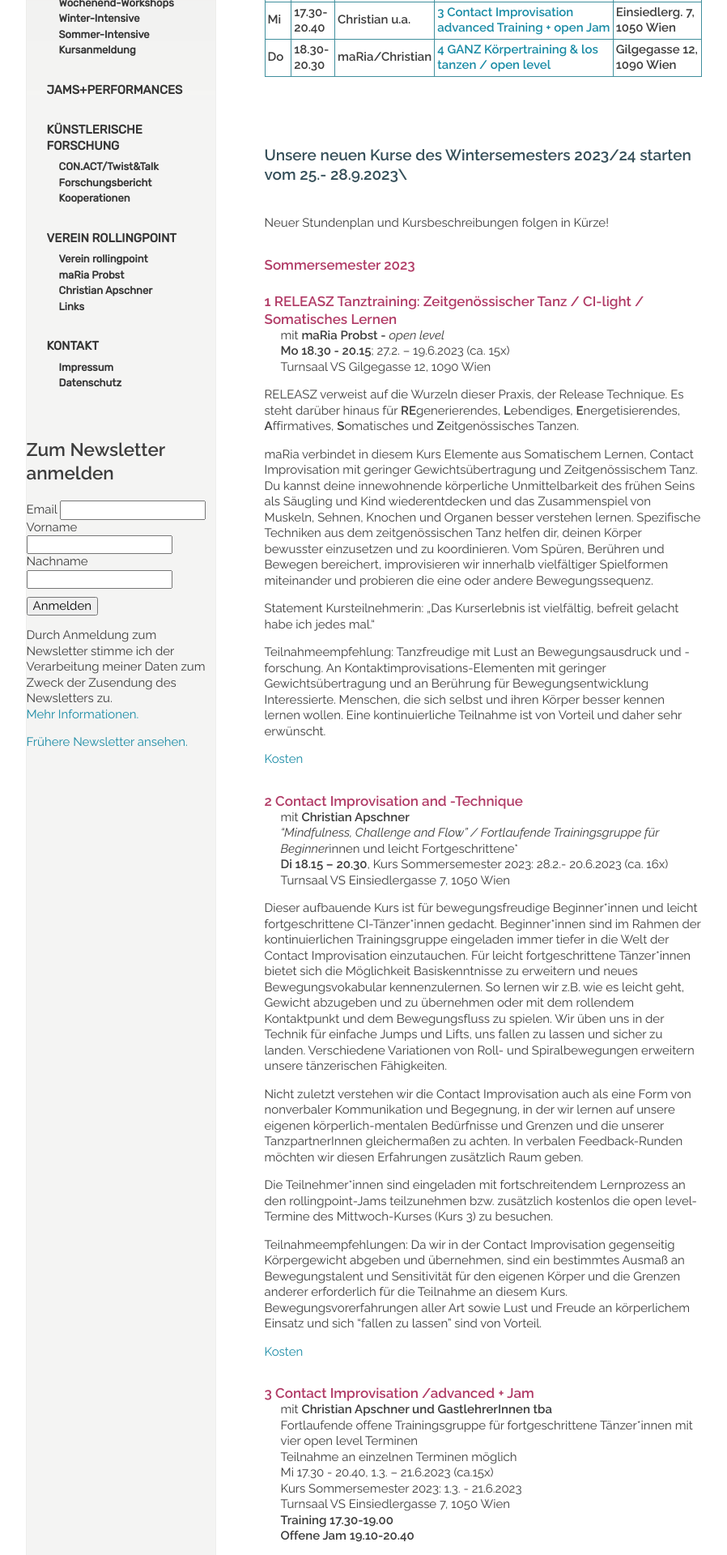
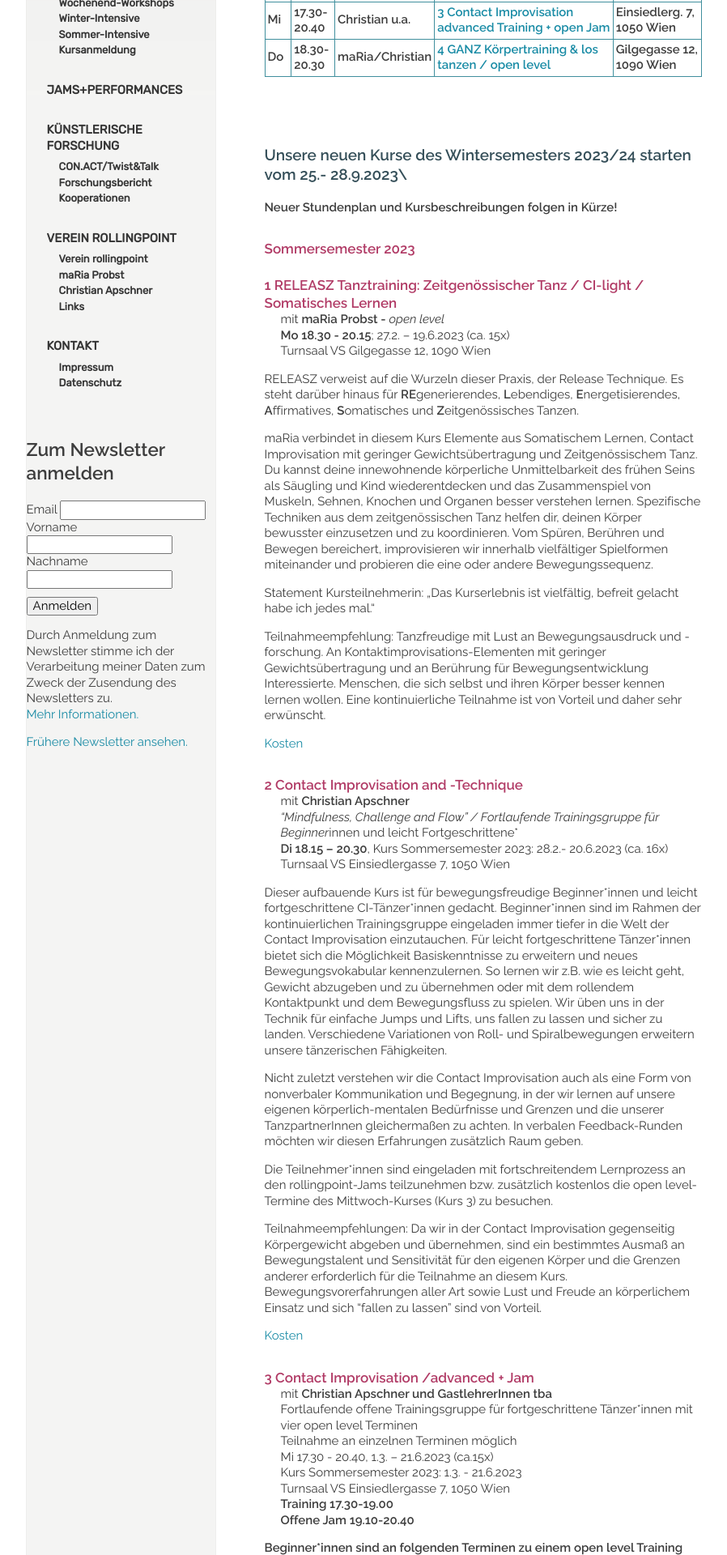
Before and after one commit to manulari/rollingpointat, a Jekyll site: the page built from _pages_de/kurse.md, in a window 1280 px wide. Shown: the part 350-2270 px from the top of the page at 81% size, without its empty margins (152-1050 px from the left). Built offline with Jekyll 4.4.1, drawn with Linux system fonts in a browser that asks for light colours; comment, search, counter and statistics services are not loaded.

```diff
--- a/_pages_de/kurse.md
+++ b/_pages_de/kurse.md
@@ -15,8 +15,7 @@ title: KURSE UND WORKSHOPS
 &nbsp;
 
 ### Unsere neuen Kurse des Wintersemesters 2023/24 starten vom 25.- 28.9.2023\
-\
-Neuer Stundenplan und Kursbeschreibungen folgen in Kürze!
+**Neuer Stundenplan und Kursbeschreibungen folgen in Kürze!**
 
 <div class="named-anchor" id="mo"></div>
 
```
